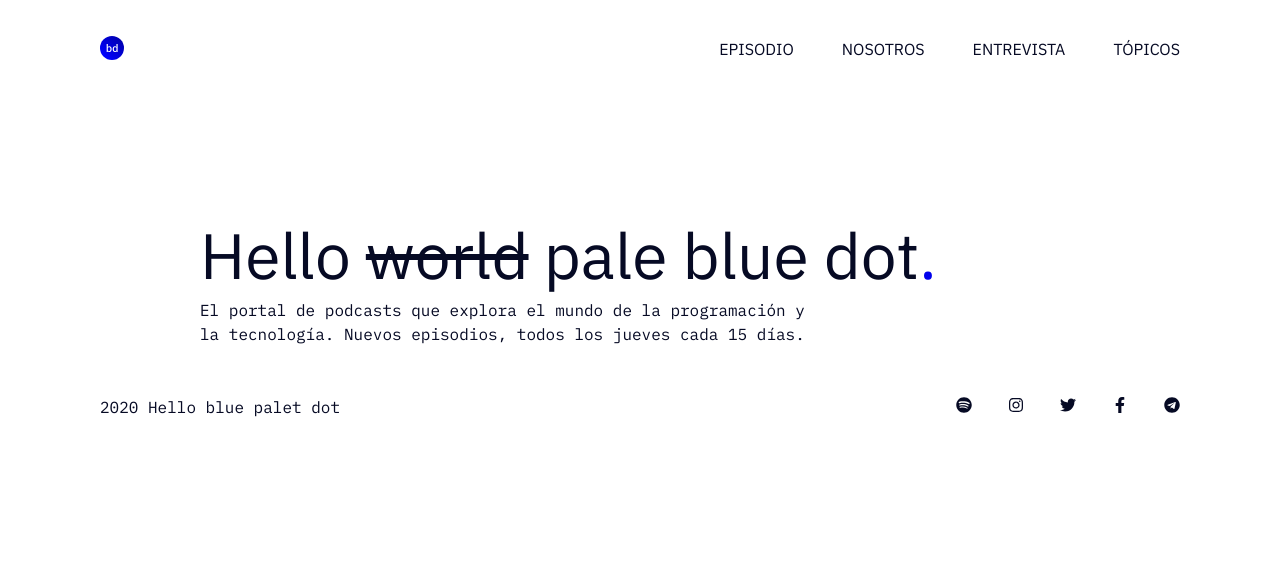
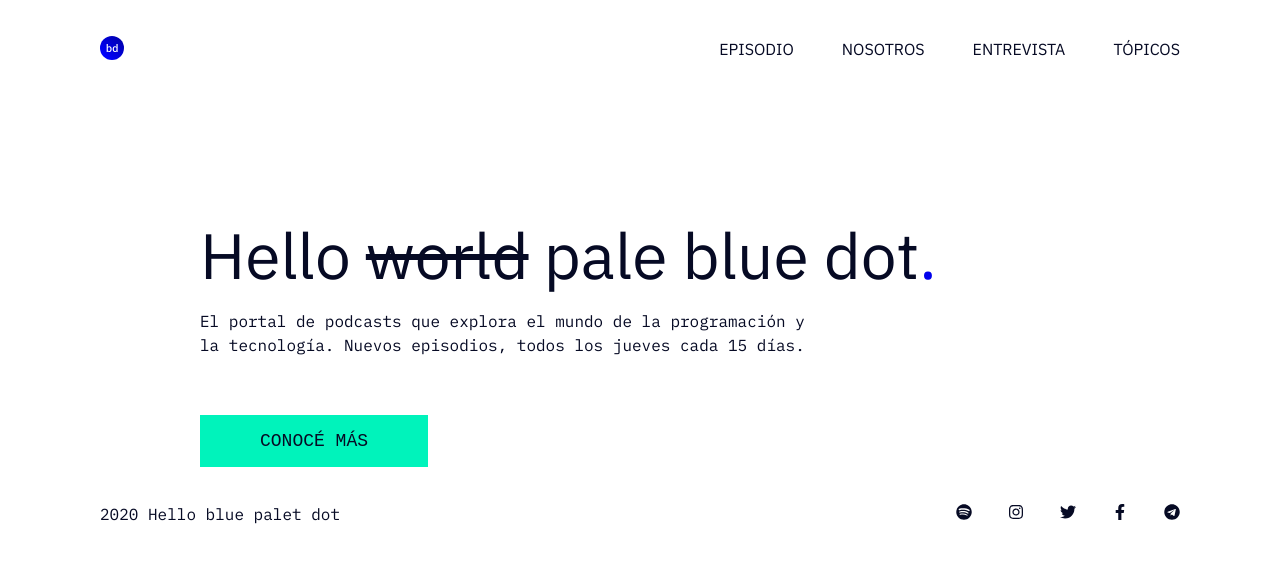
Before and after one commit to jofer1923/proyecto-podcast, a React (Create React App) app in the folder podcast/: page / in a window 1280 px wide. Shown: the top 562 px of the page. Built offline with nearby package versions, Linux system fonts and the light colour scheme.

Commit message:
[ADD] Button_one is added

```diff
--- /dev/null
+++ b/podcast/src/assets/styles/components/ButtonPodcast.css
@@ -0,0 +1,16 @@
+.ButtonPodcast {
+  text-decoration: none;
+  color: #060a24;
+  width: fit-content;
+  font-family: "IBMPlexMono-Medium", monospace;
+  font-size: 18px;
+  line-height: 24px;
+  text-transform: uppercase;
+  background-color: #00f3bb;
+  padding: 16px 60px;
+}
+
+.ButtonPodcast:hover {
+  color: white;
+  background-image: linear-gradient(225deg, #0000fe 0%, #00f0b8 100%);
+}
--- a/podcast/src/assets/styles/components/HelloWorld.css
+++ b/podcast/src/assets/styles/components/HelloWorld.css
@@ -30,5 +30,5 @@
   letter-spacing: 0;
   line-height: 24px;
   width: 628px;
-  margin: 0;
+  margin-bottom: 72px;
 }
--- /dev/null
+++ b/podcast/src/components/ButtonPodcast.jsx
@@ -0,0 +1,12 @@
+import React from "react";
+import "../assets/styles/components/ButtonPodcast.css";
+
+const ButtonPodcast = ({ title, url }) => {
+  return (
+    <a href={url} className="ButtonPodcast">
+      {title}
+    </a>
+  );
+};
+
+export default ButtonPodcast;
--- a/podcast/src/components/HelloWorld.jsx
+++ b/podcast/src/components/HelloWorld.jsx
@@ -1,16 +1,18 @@
-import React from 'react'
-import '../assets/styles/components/HelloWorld.css'
+import React from "react";
+import "../assets/styles/components/HelloWorld.css";
+import ButtonPodcast from "./ButtonPodcast";
 
-const HelloWorld = () =>(
+const HelloWorld = () => (
   <div className="HelloWorld">
     <h1 className="HelloWorld__title">
       Hello <span>world</span> pale blue dot<span>.</span>
     </h1>
-     <p className ="HelloWorld__text">
+    <p className="HelloWorld__text">
       El portal de podcasts que explora el mundo de la programación y la
-     tecnología. Nuevos episodios, todos los jueves cada 15 días.</p>
+      tecnología. Nuevos episodios, todos los jueves cada 15 días.
+    </p>
+    <ButtonPodcast title="conocé más" url="#" />
   </div>
-
-)
+);
 
 export default HelloWorld;
```
Also changed, not shown: 1 other file (tests, documents, lock files or other folders). Lines whose indentation alone changed are shown as unchanged.
